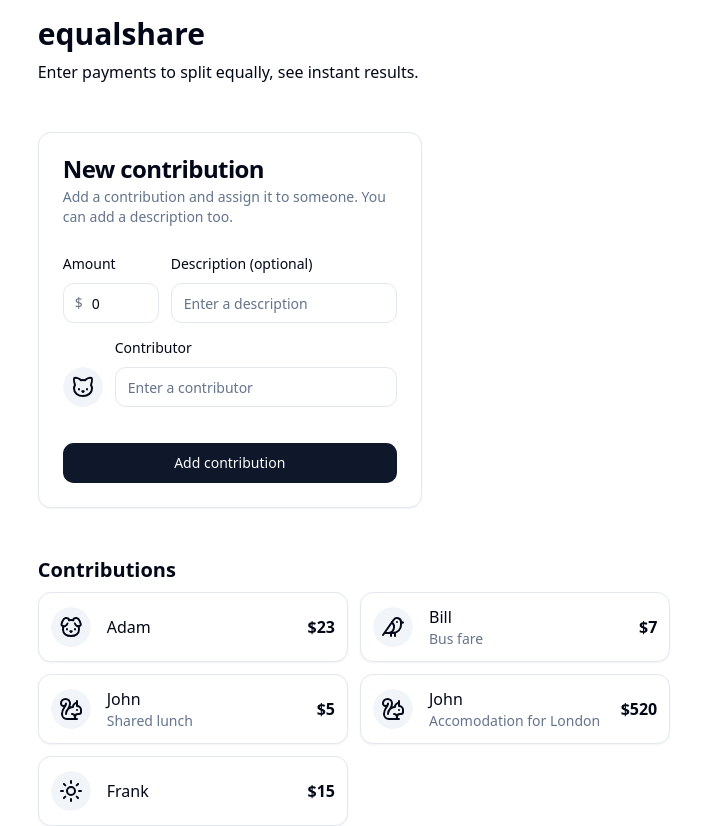
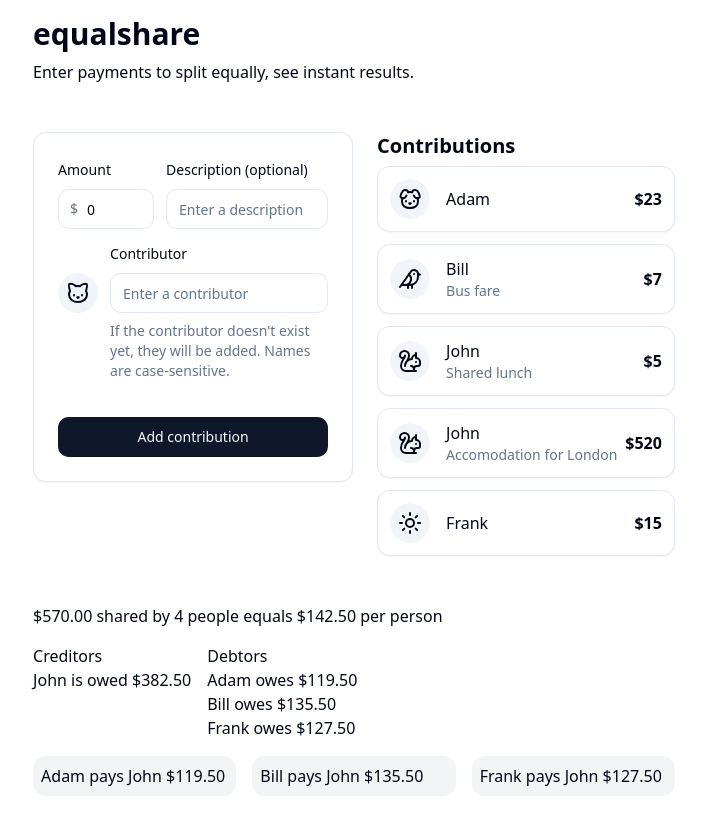
Before and after one commit to adamzuch/equal-share-app, a React (Vite) app: page / in a window 1280 px wide. Shown: the top 826 px of the page, without its empty margins (286-992 px from the left). After the commit the page ends 800 px from the top, so only its background shows below. Built offline with nearby package versions, Linux system fonts and the light colour scheme.

Commit message:
better overall layout for contributions section

```diff
--- a/src/App.tsx
+++ b/src/App.tsx
@@ -76,19 +76,31 @@ function App() {
           </p>
         </div>
 
+        <div className="flex flex-col sm:flex-row gap-6">
+          <div className="w-full sm:w-80">
             <NewContributionForm
               contributions={contributions}
               contributors={contributors}
               onNewContribution={addContribution}
             />
-        <div className="space-y-2">
+          </div>
+          <div className="space-y-1.5">
             <h3 className="text-xl font-bold">Contributions</h3>
+
+            <div className="grid grid-cols-1 sm:grid-cols-1auto-rows-[1fr]  gap-3">
+              {contributions.map((contribution, i) => (
+                <ContributionCard contribution={contribution} key={i} />
+              ))}
+            </div>
+          </div>
+        </div>
+        {/* <div className="space-y-2">
           <div className="grid grid-cols-1 sm:grid-cols-2 auto-rows-[1fr]  gap-3">
             {contributions.map((contribution, i) => (
               <ContributionCard contribution={contribution} key={i} />
             ))}
           </div>
-        </div>
+        </div> */}
 
         {calculated !== null ? (
           <Summary contributors={contributors} {...calculated} />
--- a/src/components/NewContributionForm.tsx
+++ b/src/components/NewContributionForm.tsx
@@ -6,6 +6,7 @@ import { Contribution } from '@/lib/equalize'
 import {
   Form,
   FormControl,
+  FormDescription,
   FormField,
   FormItem,
   FormLabel,
@@ -65,15 +66,8 @@ export function NewContributionForm({
   }
 
   return (
-    <Card className="w-96">
-      <CardHeader>
-        <CardTitle>New contribution</CardTitle>
-        <CardDescription>
-          Add a contribution and assign it to someone. You can add a description
-          too.
-        </CardDescription>
-      </CardHeader>
-      <CardContent>
+    <Card>
+      <CardContent className="pt-6">
         <Form {...form}>
           <form
             className="flex flex-col gap-3"
@@ -94,8 +88,9 @@ export function NewContributionForm({
                         <Input
                           {...field}
                           id="amount"
+                          autoComplete="off"
                           className="w-24 pl-7"
-                          placeholder="Enter an amount"
+                          placeholder="0.00"
                         />
                       </div>
                     </FormControl>
@@ -116,6 +111,7 @@ export function NewContributionForm({
                         <Input
                           {...field}
                           id="description"
+                          autoComplete="off"
                           className="w-full"
                           placeholder="Enter a description"
                         />
@@ -159,6 +155,10 @@ export function NewContributionForm({
                         </>
                       </FormControl>
                       <FormMessage />
+                      <FormDescription>
+                        If the contributor doesn't exist yet, they will be
+                        added. Names are case-sensitive.
+                      </FormDescription>
                     </FormItem>
                   )}
                 />
```
Lines whose indentation alone changed are shown as unchanged.
